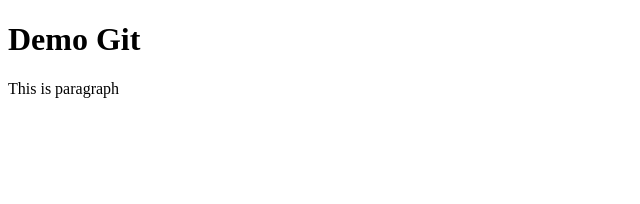
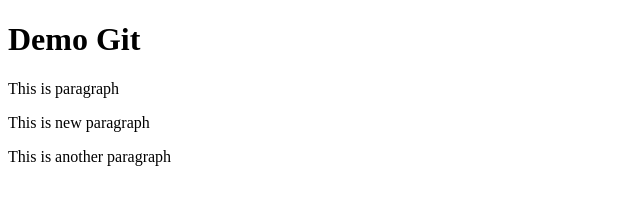
Before and after one commit to BeamPA/MyWeb, a plain HTML site: page index.html in a window 1280 px wide. Shown: the whole page, without its empty margins (0-640 px from the left). Drawn offline with Linux system fonts and the light colour scheme.

Commit message:
add paragraph

```diff
--- a/index.html
+++ b/index.html
@@ -3,10 +3,12 @@
 <head>
     <meta charset="UTF-8">
     <meta name="viewport" content="width=device-width, initial-scale=1.0">
-    <title>Demo git</title>
+    <title>Demo git!!!!!</title>
 </head>
 <body>
     <h1>Demo Git</h1>
     <p>This is paragraph</p>
+    <p>This is new paragraph</p>
+    <p>This is another paragraph</p>
 </body>
 </html>
```
